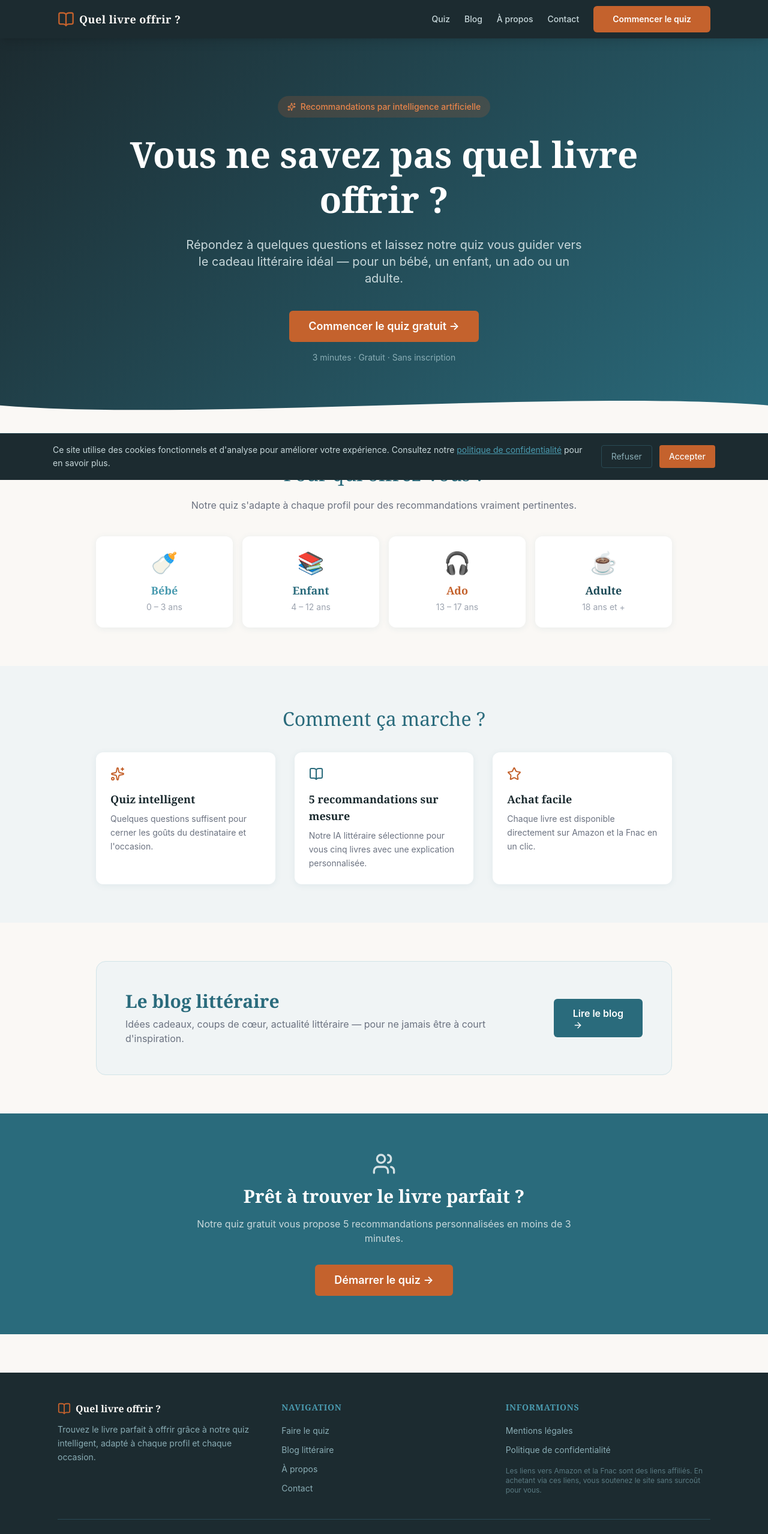
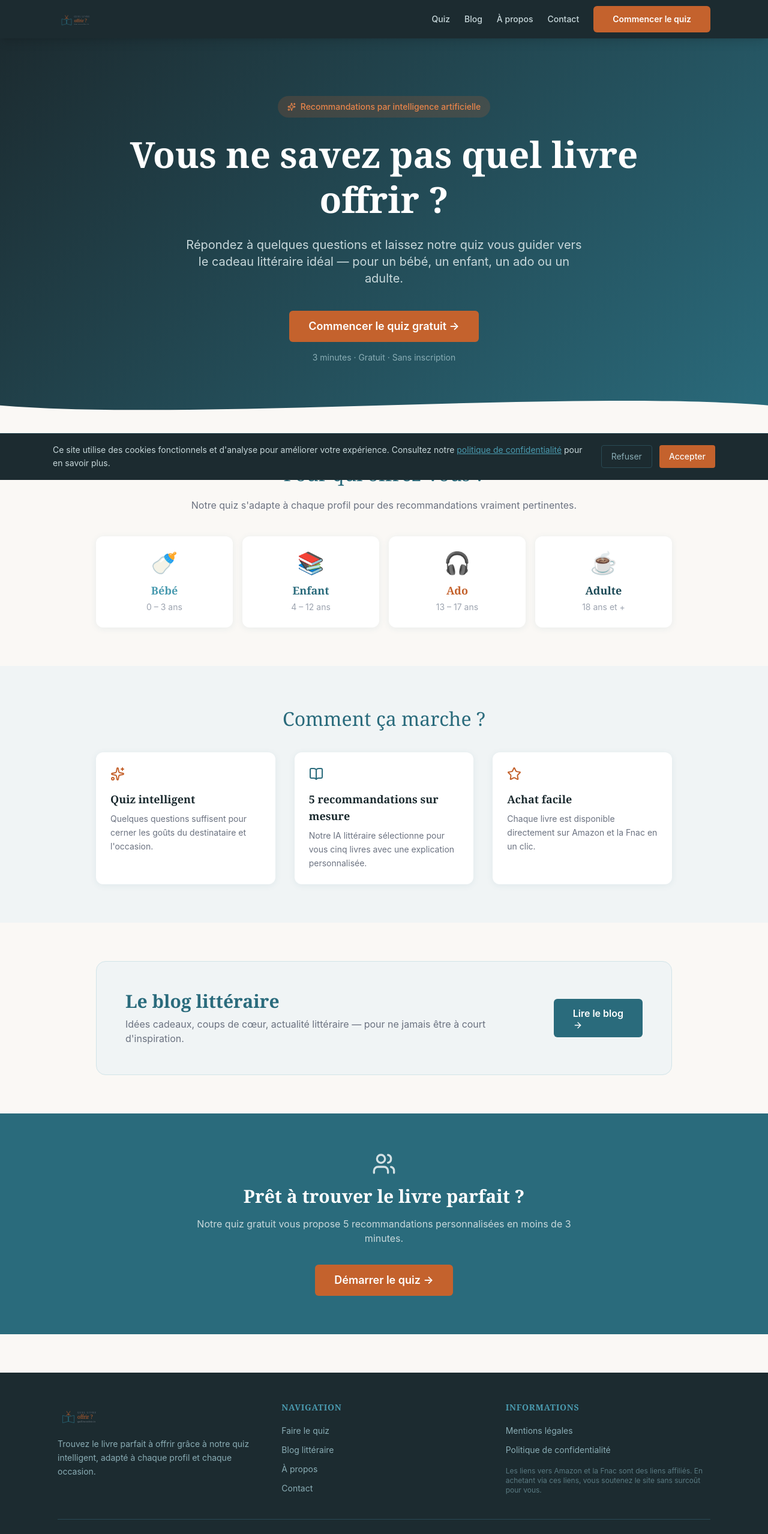
Before and after one commit to leredacteurparisien/quellivreoffrir, a Next.js app: page / in a window 1280 px wide. Shown: the top 2557 px of the page at 60% size. Built offline with nearby package versions, Linux system fonts and the light colour scheme.

Commit message:
ajout logos

```diff
--- a/components/Footer.tsx
+++ b/components/Footer.tsx
@@ -1,5 +1,5 @@
 import Link from "next/link";
-import { BookOpen } from "lucide-react";
+import Image from "next/image";
 
 export default function Footer() {
   return (
@@ -8,14 +8,13 @@ export default function Footer() {
         <div className="grid grid-cols-1 md:grid-cols-3 gap-8">
           {/* Colonne 1 - Marque */}
           <div>
-            <div className="flex items-center gap-2 mb-3">
-              <BookOpen size={22} style={{ color: "#c4622d" }} />
-              <span
-                className="font-bold text-base"
-                style={{ fontFamily: "Georgia, serif", color: "#faf8f5" }}
-              >
-                Quel livre offrir ?
-              </span>
+            <div className="mb-3">
+              <Image
+                src="/logo-quellivreoffrir-avec-texte.svg"
+                alt="Quel livre offrir ?"
+                width={120}
+                height={48}
+              />
             </div>
             <p className="text-sm leading-relaxed" style={{ color: "#8aadb5" }}>
               Trouvez le livre parfait à offrir grâce à notre quiz intelligent,
--- a/components/Header.tsx
+++ b/components/Header.tsx
@@ -1,8 +1,9 @@
 "use client";
 
 import Link from "next/link";
+import Image from "next/image";
 import { useState } from "react";
-import { Menu, X, BookOpen } from "lucide-react";
+import { Menu, X } from "lucide-react";
 
 export default function Header() {
   const [menuOpen, setMenuOpen] = useState(false);
@@ -22,18 +23,15 @@ export default function Header() {
       <div className="max-w-6xl mx-auto px-4 sm:px-6 lg:px-8">
         <div className="flex items-center justify-between h-16">
           {/* Logo */}
-          <Link href="/" className="flex items-center gap-2 group">
-            <BookOpen
-              size={28}
-              style={{ color: "#c4622d" }}
-              className="group-hover:scale-110 transition-transform"
+          <Link href="/" className="flex items-center group">
+            <Image
+              src="/logo-quellivreoffrir-avec-texte.svg"
+              alt="Quel livre offrir ?"
+              width={100}
+              height={40}
+              priority
+              className="group-hover:opacity-90 transition-opacity"
             />
-            <span
-              className="font-bold text-lg tracking-wide"
-              style={{ fontFamily: "Georgia, serif", color: "#faf8f5" }}
-            >
-              Quel livre offrir&nbsp;?
-            </span>
           </Link>
 
           {/* Navigation desktop */}
```
Also changed, not shown: public/logo-quellivreoffrir-avec-texte.svg (added), public/logo-quellivreoffrir-icone.svg (added).
